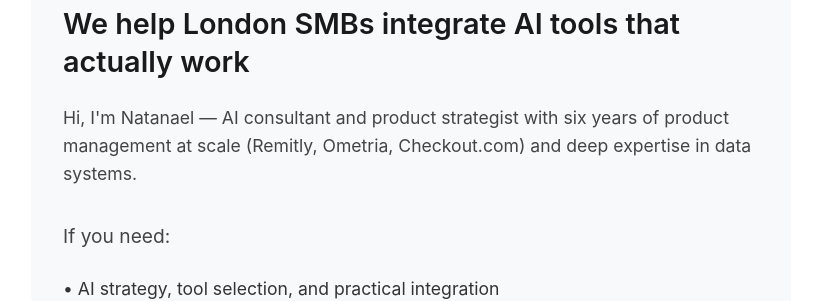
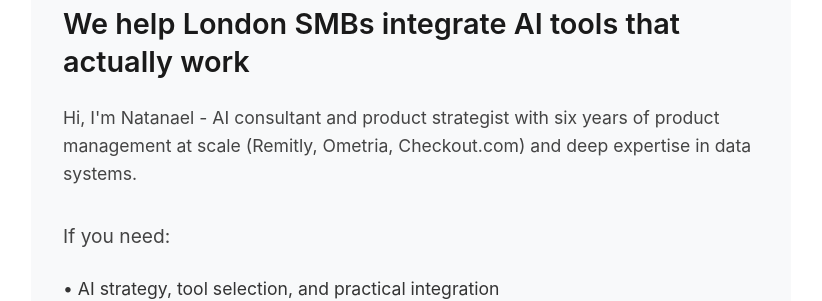
Before and after one commit to QVXXLabs/qvxx-website, a Jekyll site: the page index.html, which Jekyll copies as it is, in a window 1280 px wide and 900 px high. Shown: the part 245-546 px from the top of the window, without its empty margins (229-1051 px from the left). Built offline with Jekyll 4.4.1, drawn with Linux system fonts in a browser that asks for light colours.

Commit message:
Replace em dashes with regular dashes

```diff
--- a/index.html
+++ b/index.html
@@ -339,7 +339,7 @@
         <main>
             <section class="intro">
                 <h1>We help London SMBs integrate AI tools that actually work</h1>
-                <p>Hi, I'm Natanael — AI consultant and product strategist with six years of product management at scale (Remitly, Ometria, Checkout.com) and deep expertise in data systems.</p>
+                <p>Hi, I'm Natanael - AI consultant and product strategist with six years of product management at scale (Remitly, Ometria, Checkout.com) and deep expertise in data systems.</p>
 
                 <p style="margin-top: 2rem; font-size: 1.2rem;">If you need:</p>
                 <ul class="intro-list">
```
Also changed, not shown: _posts/2025-01-29-is-your-london-competitor-already-using-ai.md (+3 -3 lines).
